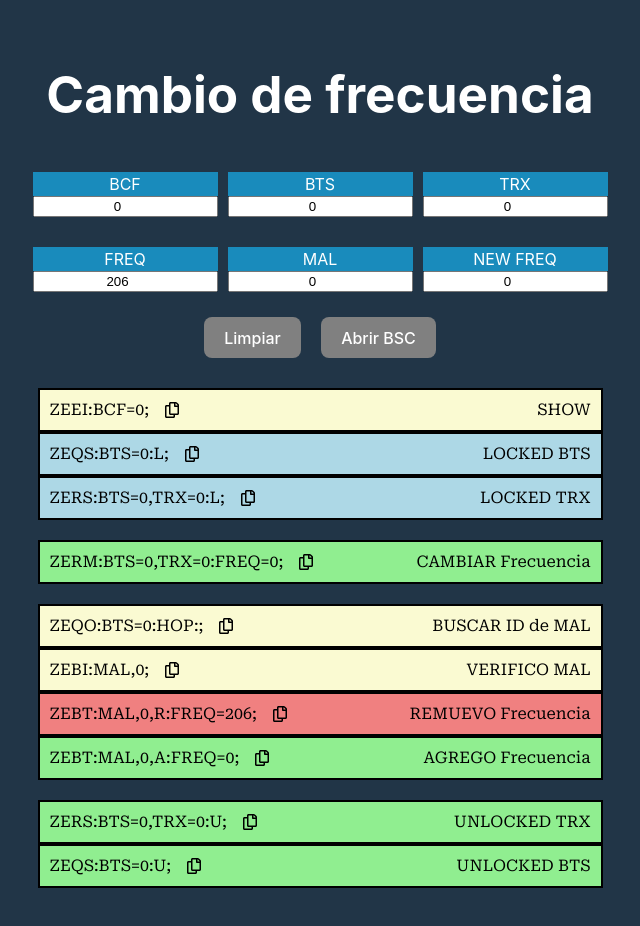
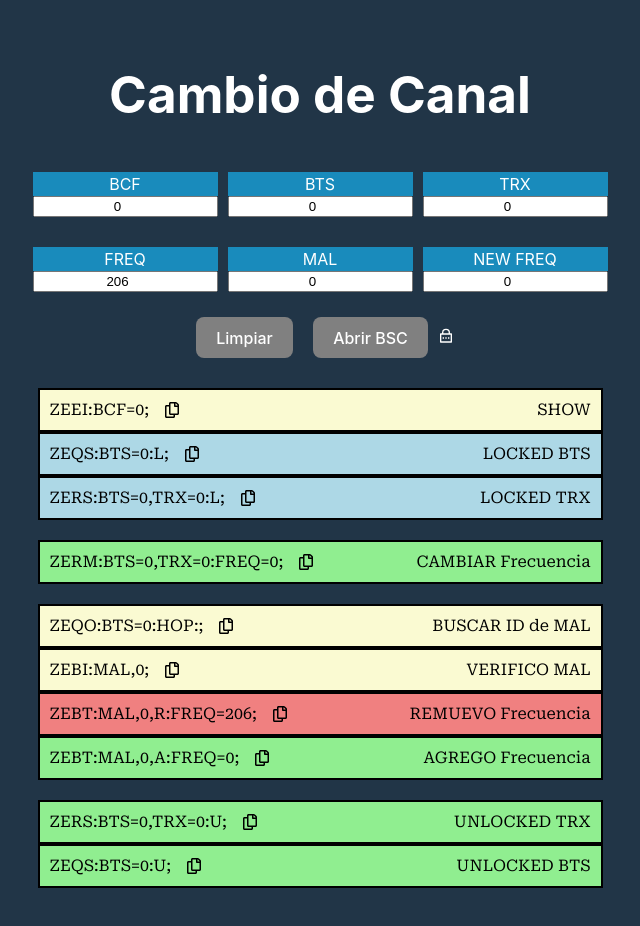
Before and after one commit to sami1793/cambio-frecuencia, a React (Vite) app: page / in a window 1280 px wide. Shown: the top 926 px of the page, without its empty margins (320-960 px from the left). Built offline with nearby package versions, Linux system fonts and the light colour scheme.

Commit message:
Se cambia titulo

```diff
--- a/src/App.jsx
+++ b/src/App.jsx
@@ -36,7 +36,7 @@ function App() {
 
   return (
     <div className="App">
-      <h1>Cambio de frecuencia</h1>
+      <h1>Cambio de Canal</h1>
       <InputsSection inputs={inputs} handleChange={handleChange} />
       <ClearButton clearInputs={clearInputs}/>
       <OpenBSCButton />
--- a/src/components/clearButton/OpenBSCButton.jsx
+++ b/src/components/clearButton/OpenBSCButton.jsx
@@ -1,9 +1,14 @@
+import { RiLockPasswordLine } from 'react-icons/ri'
+
 import styles from './ClearButton.module.css'
 export const OpenBSCButton = () => {
     const copyCredencials = () =>{
         navigator.clipboard.writeText('RIC000\nCONRIC33')
     }
     return (
-        <button onClick={copyCredencials} className={styles.buttonClear}><a target='_blank' href='http://boir.oss.claro.amx/Datatable_BSC/Datatable_BSC.html'>Abrir BSC</a></button>
+        <>
+        <a className={styles.buttonClear} target='_blank' href='http://boir.oss.claro.amx/Datatable_BSC/Datatable_BSC.html'>Abrir BSC</a>
+        <RiLockPasswordLine onClick={copyCredencials}/>
+        </>
     )
 }
--- a/src/components/comand/Comand.jsx
+++ b/src/components/comand/Comand.jsx
@@ -6,11 +6,13 @@ import { useState } from 'react'
 export const Comand = ({ color, comand, task }) => {
   const [showCopy, setShowCopy] = useState(false);
 
+
   const copyComand = () => {
     navigator.clipboard.writeText(comand);
     setShowCopy(true);
     setTimeout(()=>setShowCopy(false),1000)
   }
+
   return (
     <div className={`comandContainer ${color}`}>
       <div className='comandSelect'>
--- a/src/components/comandSection/ComandSection.css
+++ b/src/components/comandSection/ComandSection.css
@@ -2,6 +2,5 @@
     display: flex;
     flex-direction: column;
     gap: 20px;
-    /* background-color: gainsboro; */
     padding: 20px;
 }
--- a/src/index.css
+++ b/src/index.css
@@ -15,9 +15,16 @@
 }
 
 a {
-  font-weight: 500;
   color: white;
   text-decoration: inherit;
+  border-radius: 8px;
+  border: 1px solid transparent;
+  padding: 0.6em 1.2em;
+  font-size: 1em;
+  font-weight: 500;
+  font-family: inherit;
+  cursor: pointer;
+  transition: border-color 0.25s;
 }
 
 body {
@@ -47,6 +54,9 @@ button {
 button:hover {
   border-color: #646cff;
 }
+a:hover{
+  border-color: #646cff;
+}
 button:focus,
 button:focus-visible {
   outline: 4px auto -webkit-focus-ring-color;
```
